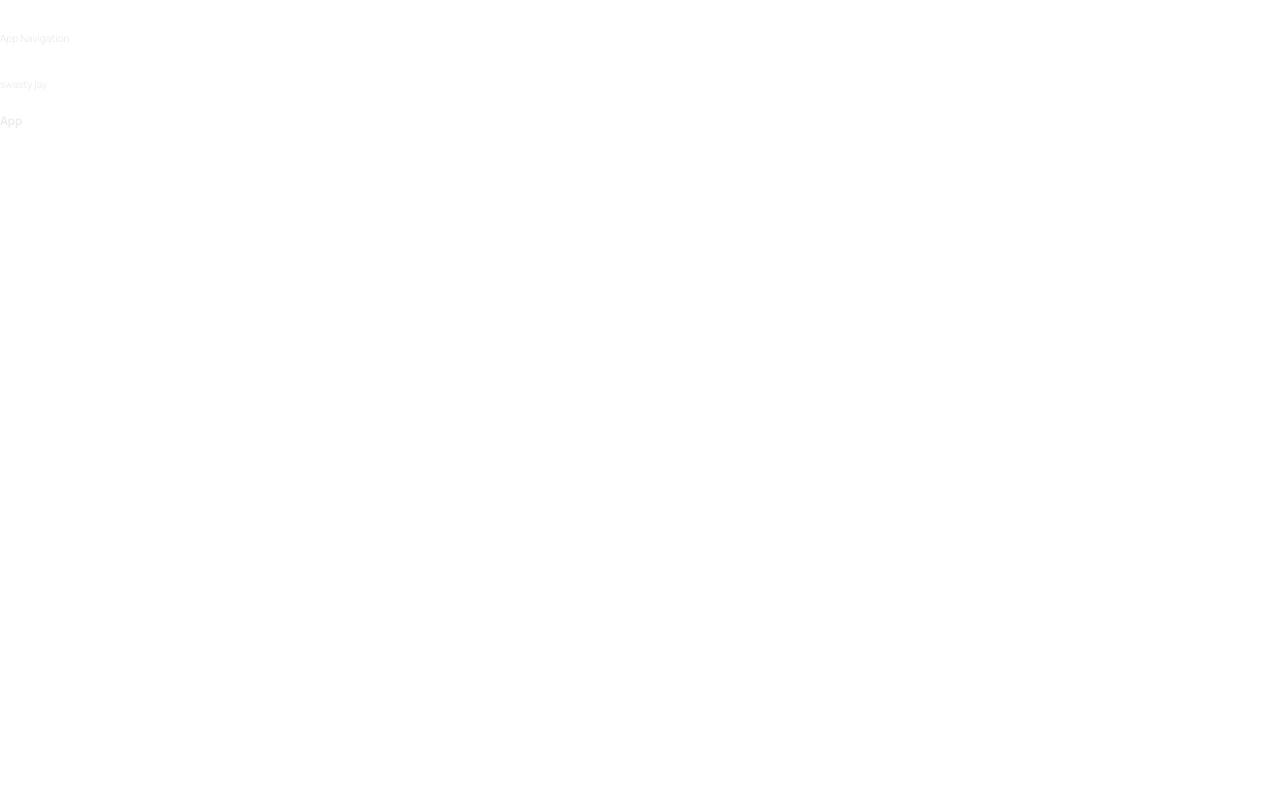
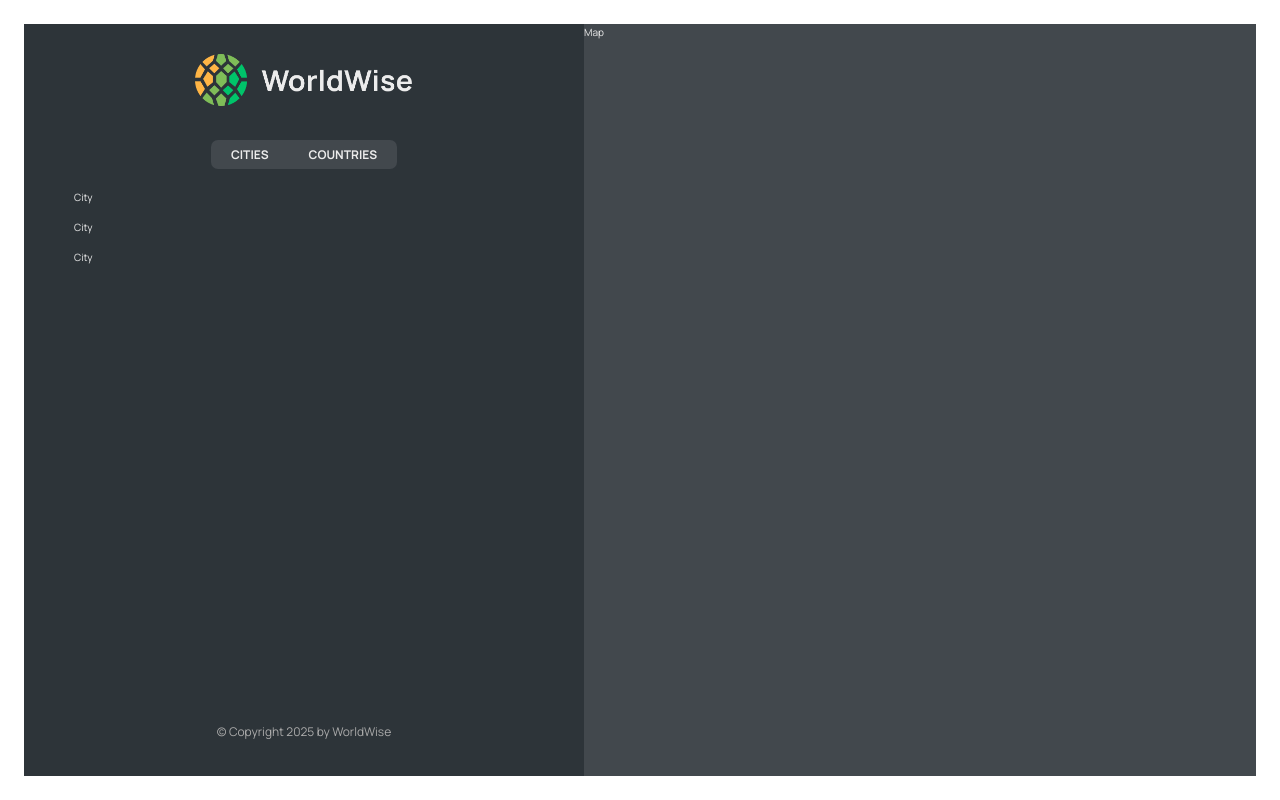
Before and after one commit to swasty-jay/worldwise, a React (Vite) app: page /App in a window 1280 px wide. Built offline with nearby package versions, Linux system fonts and the light colour scheme; data requests are answered from the project's data file.

Commit message:
working with the local data

```diff
--- a/package.json
+++ b/package.json
@@ -7,9 +7,11 @@
     "dev": "vite",
     "build": "vite build",
     "lint": "eslint . --ext js,jsx --report-unused-disable-directives --max-warnings 0",
-    "preview": "vite preview"
+    "preview": "vite preview",
+    "server": "json-server --watch data/cities.json --port 9000 "
   },
   "dependencies": {
+    "json-server": "^1.0.0-beta.3",
     "react": "^18.2.0",
     "react-dom": "^18.2.0",
     "react-router-dom": "^6.28.2"
--- a/src/App.jsx
+++ b/src/App.jsx
@@ -5,16 +5,50 @@
 import PageNotFound from "./pages/PageNotFound";
 import AppLayout from "./pages/AppLayout";
 import Login from "./pages/Login";
+import CityList from "./components/CityList";
+import { useEffect, useState } from "react";
+
+const BASE_URL = "http://localhost:9000";
 
 const App = () => {
+  const [cities, setCities] = useState([]);
+  const [isLoading, setIsLoading] = useState(false);
+
+  useEffect(function () {
+    async function fetchCities() {
+      try {
+        setIsLoading(true);
+        const res = await fetch(`${BASE_URL}/cities`);
+        const data = await res.json();
+        setCities(data);
+        // setIsLoading(false);
+      } catch {
+        alert("There was an error loading data");
+      } finally {
+        setIsLoading(false);
+      }
+    }
+    fetchCities();
+  }, []);
   return (
     <BrowserRouter>
       <Routes>
-        <Route path="/" element={<Homepage />} />
+        <Route index element={<Homepage />} />
         <Route path="/Product" element={<Product />} />
         <Route path="/pricing" element={<Pricing />} />
         <Route path="/login" element={<Login />} />
-        <Route path="/App" element={<AppLayout />} />
+        <Route path="/App" element={<AppLayout />}>
+          <Route
+            index
+            element={<CityList cities={cities} isLoading={isLoading} />}
+          />
+          <Route
+            path="cities"
+            element={<CityList cities={cities} isLoading={isLoading} />}
+          />
+          <Route path="countries" element={<p>countries</p>} />
+          <Route path="form" element={<p>form</p>} />
+        </Route>
         <Route path="*" element={<PageNotFound />} />
       </Routes>
     </BrowserRouter>
--- a/src/components/AppNav.jsx
+++ b/src/components/AppNav.jsx
@@ -1,10 +1,17 @@
 import styles from "./AppNav.module.css";
+import { NavLink } from "react-router-dom";
 
 const AppNav = () => {
   return (
     <nav className={styles.nav}>
-      App Navigation
-      <p className={styles.nav}>swasty jay</p>
+      <ul>
+        <li>
+          <NavLink to="cities">cities</NavLink>
+        </li>
+        <li>
+          <NavLink to="countries">countries</NavLink>
+        </li>
+      </ul>
     </nav>
   );
 };
--- /dev/null
+++ b/src/components/CityItem.jsx
@@ -0,0 +1,5 @@
+const CityItem = ({ city }) => {
+  return <li>City</li>;
+};
+
+export default CityItem;
--- /dev/null
+++ b/src/components/CityList.jsx
@@ -0,0 +1,15 @@
+import CityItem from "./CityItem";
+import styles from "./CityList.module.css";
+import Spinner from "./Spinner";
+const CityList = ({ cities, isloading }) => {
+  if (isloading) return <Spinner />;
+  return (
+    <ul className={styles.cityList}>
+      {cities.map((city) => (
+        <CityItem city={city} key={city.id} />
+      ))}
+    </ul>
+  );
+};
+
+export default CityList;
--- /dev/null
+++ b/src/components/Footer.jsx
@@ -0,0 +1,13 @@
+import styles from "./Footer.module.css";
+
+const Footer = () => {
+  return (
+    <footer className={styles.footer}>
+      <p className={styles.copyright}>
+        &copy; Copyright {new Date().getFullYear()} by WorldWise
+      </p>
+    </footer>
+  );
+};
+
+export default Footer;
--- /dev/null
+++ b/src/components/Footer.module.css
@@ -0,0 +1,8 @@
+.footer {
+  margin-top: auto;
+}
+
+.copyright {
+  font-size: 1.2rem;
+  color: var(--color-light--1);
+}
--- /dev/null
+++ b/src/components/Map.jsx
@@ -0,0 +1,7 @@
+import styles from "./Map.module.css";
+
+const Map = () => {
+  return <div className={styles.mapContainer}>Map</div>;
+};
+
+export default Map;
--- /dev/null
+++ b/src/components/SideBar.jsx
@@ -0,0 +1,20 @@
+import Logo from "./Logo";
+import styles from "./SideBar.module.css";
+import AppNav from "./AppNav";
+import Footer from "./Footer";
+import { Outlet } from "react-router-dom";
+
+const SideBar = () => {
+  return (
+    <div className={styles.sidebar}>
+      <Logo />
+      <AppNav />
+
+      <Outlet />
+
+      <Footer />
+    </div>
+  );
+};
+
+export default SideBar;
--- a/src/components/Sidebar.module.css
+++ b/src/components/Sidebar.module.css
@@ -8,12 +8,3 @@
   align-items: center;
   height: calc(100vh - 4.8rem);
 }
-
-.footer {
-  margin-top: auto;
-}
-
-.copyright {
-  font-size: 1.2rem;
-  color: var(--color-light--1);
-}
--- a/src/pages/AppLayout.jsx
+++ b/src/pages/AppLayout.jsx
@@ -1,10 +1,11 @@
-import AppNav from "../components/AppNav";
-
+import Map from "../components/Map";
+import SideBar from "./../components/SideBar";
+import styles from "./AppLayout.module.css";
 function AppLayout() {
   return (
-    <div>
-      <AppNav />
-      <h3>App</h3>
+    <div className={styles.app}>
+      <SideBar />
+      <Map />
     </div>
   );
 }
```
Also changed, not shown: 1 other file (tests, documents, lock files or other folders).
